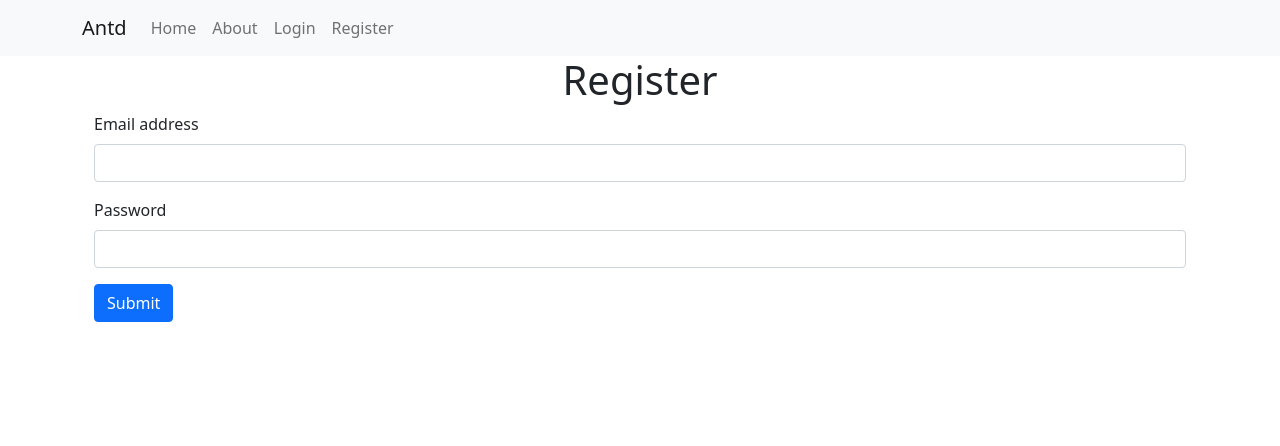
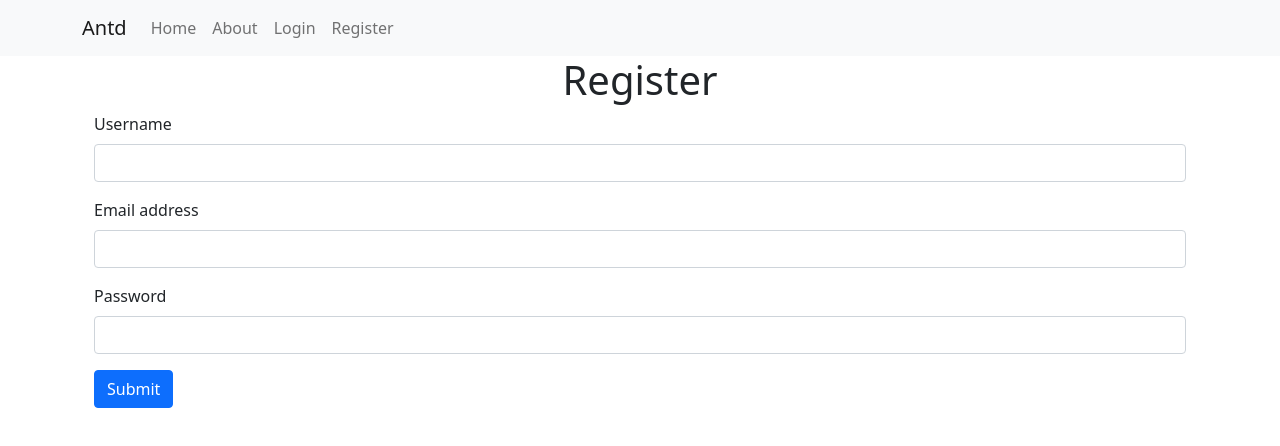
Before and after one commit to vanhoa690/react_fall24, a React (Vite) app: page /register in a window 1280 px wide. Shown: the top 446 px of the page. Built offline with nearby package versions, Linux system fonts and the light colour scheme.

Commit message:
refactor code

```diff
--- a/db.json
+++ b/db.json
@@ -34,6 +34,12 @@
       "email": "hoadv21@fpt.edu.vn",
       "password": "$2a$10$ZZEsDkXlLWLED8SANEuZSOR8oUSGeiKEu/6shPsJyxWw.F/pikj12",
       "id": 1
+    },
+    {
+      "email": "hoadv212@fpt.edu.vn",
+      "password": "$2a$10$7UI1aMb12Tz/ioqZzPzCmO/dWWmOXR0hmS8osh2jEu/.a6cAhy/12",
+      "username": "hoadv",
+      "id": 2
     }
   ]
 }
--- /dev/null
+++ b/src/components/AuthForm.tsx
@@ -0,0 +1,84 @@
+import { useForm } from "react-hook-form";
+import { User } from "../services/auth";
+
+type AuthForm = {
+  isRegister?: boolean;
+  onSubmit: (values: User) => void;
+};
+
+export function AuthForm({ isRegister, onSubmit }: AuthForm) {
+  const {
+    register,
+    handleSubmit,
+    formState: { errors },
+  } = useForm<User>();
+
+  return (
+    <form onSubmit={handleSubmit(onSubmit)}>
+      {isRegister && (
+        <div className="mb-3">
+          <label htmlFor="exampleInputEmail1" className="form-label">
+            Username
+          </label>
+          <input
+            type="text"
+            className="form-control"
+            id="exampleInputEmail1"
+            aria-describedby="emailHelp"
+            {...register("username", {
+              required: "Username is required",
+            })}
+          />
+          {errors?.email && (
+            <small className="text-danger">{errors.email.message}</small>
+          )}
+        </div>
+      )}
+
+      <div className="mb-3">
+        <label htmlFor="exampleInputEmail1" className="form-label">
+          Email address
+        </label>
+        <input
+          type="text"
+          className="form-control"
+          id="exampleInputEmail1"
+          aria-describedby="emailHelp"
+          {...register("email", {
+            required: "Email is required",
+            pattern: {
+              value: /^[A-Z0-9._%+-]+@[A-Z0-9.-]+\.[A-Z]{2,}$/i,
+              message: "invalid email address",
+            },
+          })}
+        />
+        {errors?.email && (
+          <small className="text-danger">{errors.email.message}</small>
+        )}
+      </div>
+      <div className="mb-3">
+        <label htmlFor="exampleInputPassword1" className="form-label">
+          Password
+        </label>
+        <input
+          type="password"
+          className="form-control"
+          id="exampleInputPassword1"
+          {...register("password", {
+            required: "Password is required",
+            minLength: {
+              value: 6,
+              message: "Minimum 6 Characters required",
+            },
+          })}
+        />
+        {errors?.password && (
+          <small className="text-danger">{errors.password.message}</small>
+        )}
+      </div>
+      <button type="submit" className="btn btn-primary">
+        Submit
+      </button>
+    </form>
+  );
+}
--- a/src/pages/Login.tsx
+++ b/src/pages/Login.tsx
@@ -2,6 +2,7 @@ import { useForm, SubmitHandler } from "react-hook-form";
 import { loginUser, User } from "../services/auth";
 import toast from "react-hot-toast";
 import { useNavigate } from "react-router-dom";
+import { AuthForm } from "../components/AuthForm";
 
 export default function Login() {
   const {
@@ -27,52 +28,7 @@ export default function Login() {
   return (
     <div className="container">
       <h1 className="text-center">Login</h1>
-      <form onSubmit={handleSubmit(handleLogin)}>
-        <div className="mb-3">
-          <label htmlFor="exampleInputEmail1" className="form-label">
-            Email address
-          </label>
-          <input
-            type="text"
-            className="form-control"
-            id="exampleInputEmail1"
-            aria-describedby="emailHelp"
-            {...register("email", {
-              required: "Email is required",
-              pattern: {
-                value: /^[A-Z0-9._%+-]+@[A-Z0-9.-]+\.[A-Z]{2,}$/i,
-                message: "invalid email address",
-              },
-            })}
-          />
-          {errors?.email && (
-            <small className="text-danger">{errors.email.message}</small>
-          )}
-        </div>
-        <div className="mb-3">
-          <label htmlFor="exampleInputPassword1" className="form-label">
-            Password
-          </label>
-          <input
-            type="password"
-            className="form-control"
-            id="exampleInputPassword1"
-            {...register("password", {
-              required: "Password is required",
-              minLength: {
-                value: 4,
-                message: "Minimum 4 Characters required",
-              },
-            })}
-          />
-          {errors?.password && (
-            <small className="text-danger">{errors.password.message}</small>
-          )}
-        </div>
-        <button type="submit" className="btn btn-primary">
-          Submit
-        </button>
-      </form>
+      <AuthForm onSubmit={handleLogin} />
     </div>
   );
 }
--- a/src/pages/Register.tsx
+++ b/src/pages/Register.tsx
@@ -1,15 +1,10 @@
-import { useForm, SubmitHandler } from "react-hook-form";
+import { SubmitHandler } from "react-hook-form";
 import { registerUser, User } from "../services/auth";
 import toast from "react-hot-toast";
 import { useNavigate } from "react-router-dom";
+import { AuthForm } from "../components/AuthForm";
 
 export default function Register() {
-  const {
-    register,
-    handleSubmit,
-    formState: { errors },
-  } = useForm<User>();
-
   const nav = useNavigate();
 
   const handleRegister: SubmitHandler<User> = (values) => {
@@ -26,52 +21,7 @@ export default function Register() {
   return (
     <div className="container">
       <h1 className="text-center">Register</h1>
-      <form onSubmit={handleSubmit(handleRegister)}>
-        <div className="mb-3">
-          <label htmlFor="exampleInputEmail1" className="form-label">
-            Email address
-          </label>
-          <input
-            type="text"
-            className="form-control"
-            id="exampleInputEmail1"
-            aria-describedby="emailHelp"
-            {...register("email", {
-              required: "Email is required",
-              pattern: {
-                value: /^[A-Z0-9._%+-]+@[A-Z0-9.-]+\.[A-Z]{2,}$/i,
-                message: "invalid email address",
-              },
-            })}
-          />
-          {errors?.email && (
-            <small className="text-danger">{errors.email.message}</small>
-          )}
-        </div>
-        <div className="mb-3">
-          <label htmlFor="exampleInputPassword1" className="form-label">
-            Password
-          </label>
-          <input
-            type="password"
-            className="form-control"
-            id="exampleInputPassword1"
-            {...register("password", {
-              required: "Password is required",
-              minLength: {
-                value: 4,
-                message: "Minimum 4 Characters required",
-              },
-            })}
-          />
-          {errors?.password && (
-            <small className="text-danger">{errors.password.message}</small>
-          )}
-        </div>
-        <button type="submit" className="btn btn-primary">
-          Submit
-        </button>
-      </form>
+      <AuthForm onSubmit={handleRegister} isRegister={true} />
     </div>
   );
 }
--- a/src/services/auth.ts
+++ b/src/services/auth.ts
@@ -1,6 +1,7 @@
 import axios from "axios";
 
 export type User = {
+  username?: string;
   email: string;
   password: string;
 };
```
